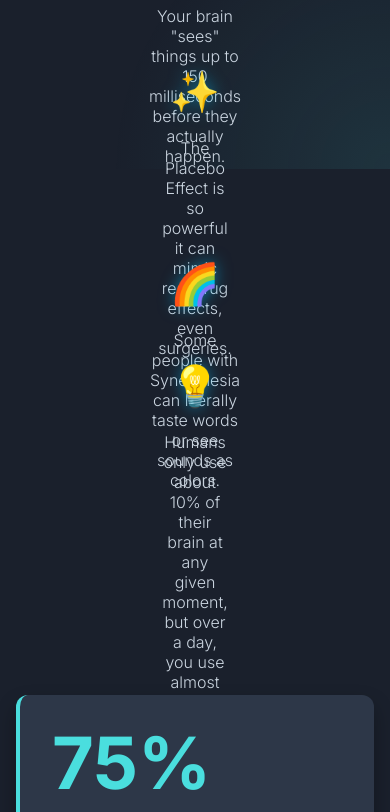
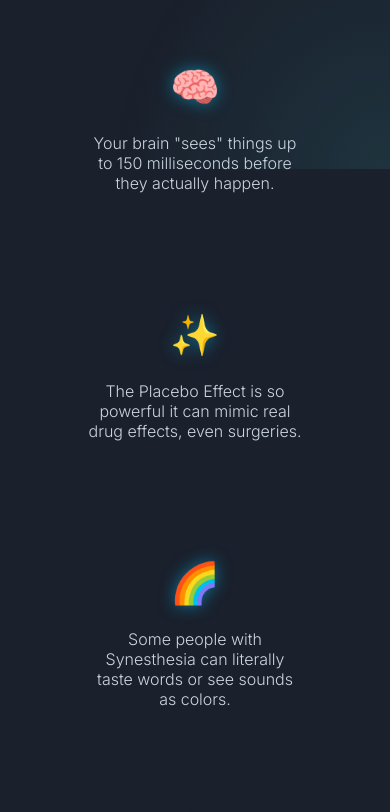
Before and after one commit to f3r33n/fluxia-cognition, a plain HTML site: page index.html in a window 390 px wide. Shown: the part 675-1487 px from the top of the page. Drawn offline with nearby package versions, Linux system fonts and the light colour scheme; animation ran at ten frames a second.

Commit message:
updates made sucessfully

```diff
--- a/style.css
+++ b/style.css
@@ -920,3 +920,49 @@ canvas {
   left: 0;
   z-index: 9999;
 }
+/* === Mobile Responsiveness Fix === */
+@media (max-width: 600px) {
+  body {
+    font-size: 90%; /* Slightly smaller base font */
+    padding: 0 1rem;
+  }
+
+  section, .container {
+    max-width: 100%;
+    padding: 0.5rem;
+  }
+
+  /* Make cards and nodes scale down */
+  .stat-card,
+  .flow-node,
+  .flashcard,
+  .fact-circle,
+  .insight-orb {
+    max-width: 90% !important;
+    width: auto !important;
+    height: auto !important;
+    margin: 1rem auto;
+  }
+
+  /* Ensure texts inside scale */
+  h1, h2, h3 {
+    font-size: 1.3rem;
+  }
+
+  p, li, .fact-text {
+    font-size: 1rem;
+  }
+
+  /* Chart container responsive */
+  .chart-container {
+    max-width: 100% !important;
+    height: auto !important;
+  }
+
+  /* Footer icons and nav */
+  footer, nav {
+    text-align: center;
+    flex-direction: column;
+    gap: 0.5rem;
+  }
+}
```
